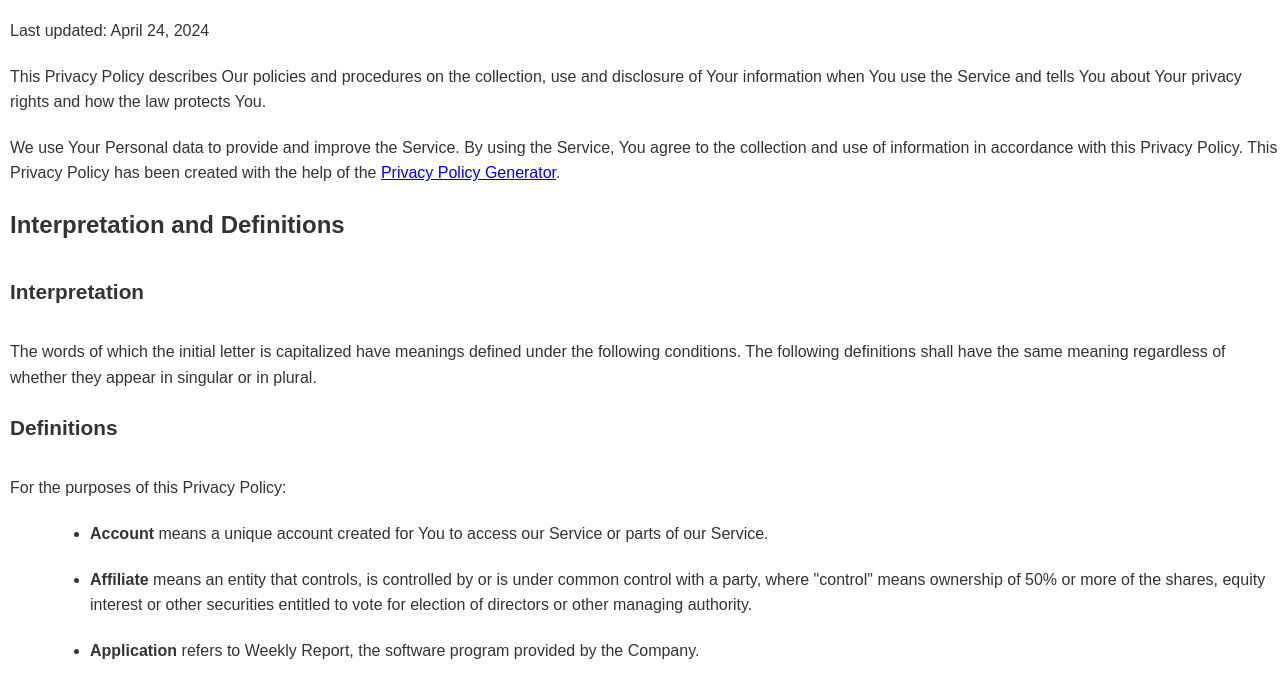
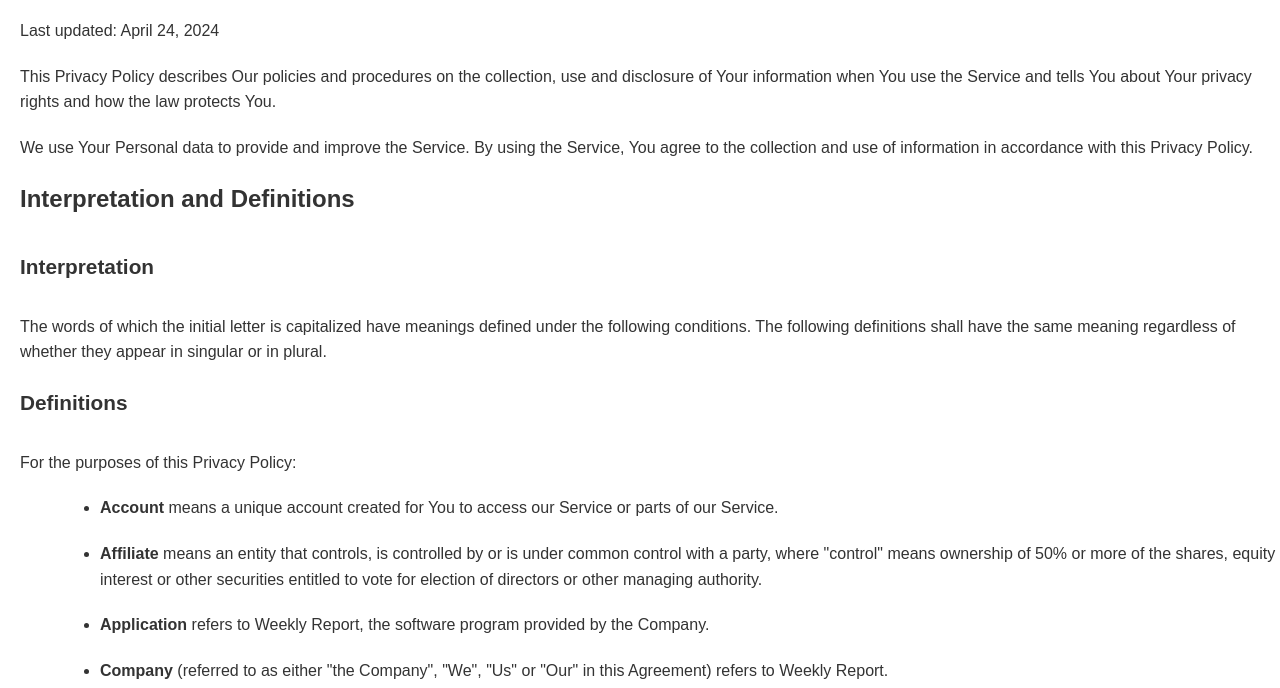
Before and after one commit to anas-ash99/weekly-report-privacy-olicy, a plain HTML site: page index.html in a window 1280 px wide. Shown: the part 86-774 px from the top of the page. Drawn offline with Linux system fonts and the light colour scheme.

Commit message:
extra left margin

```diff
--- a/index.html
+++ b/index.html
@@ -9,7 +9,7 @@
     <h1>Privacy Policy</h1>
     <p>Last updated: April 24, 2024</p>
     <p>This Privacy Policy describes Our policies and procedures on the collection, use and disclosure of Your information when You use the Service and tells You about Your privacy rights and how the law protects You.</p>
-    <p>We use Your Personal data to provide and improve the Service. By using the Service, You agree to the collection and use of information in accordance with this Privacy Policy. This Privacy Policy has been created with the help of the <a href="https://www.termsfeed.com/privacy-policy-generator/" target="_blank">Privacy Policy Generator</a>.</p>
+    <p>We use Your Personal data to provide and improve the Service. By using the Service, You agree to the collection and use of information in accordance with this Privacy Policy.</p>
     <h2>Interpretation and Definitions</h2>
     <h3>Interpretation</h3>
     <p>The words of which the initial letter is capitalized have meanings defined under the following conditions. The following definitions shall have the same meaning regardless of whether they appear in singular or in plural.</p>
--- a/styles.css
+++ b/styles.css
@@ -5,7 +5,7 @@ body {
     line-height: 1.6;
     color: #333;
     background-color: #ffffff;
-    margin-left: 10px;
+    margin-left: 20px;
 }
 
 .container {
```
